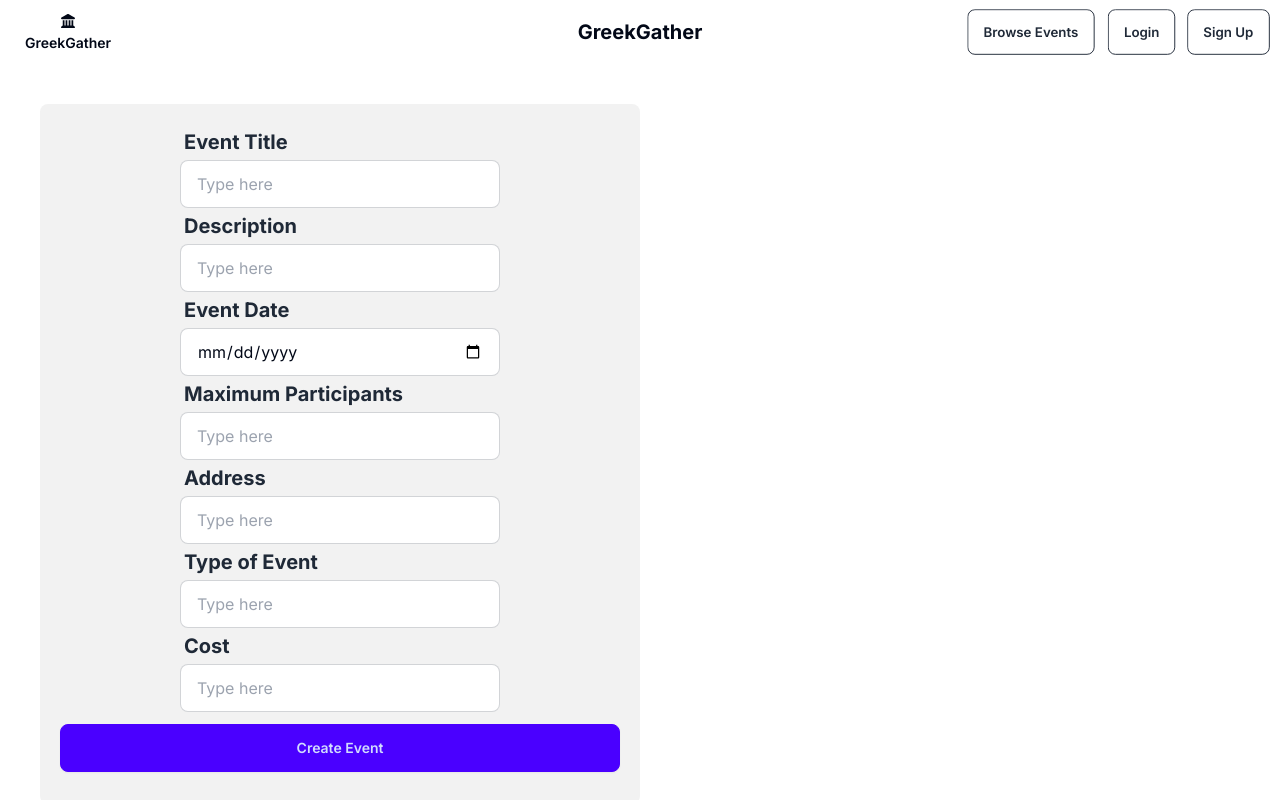
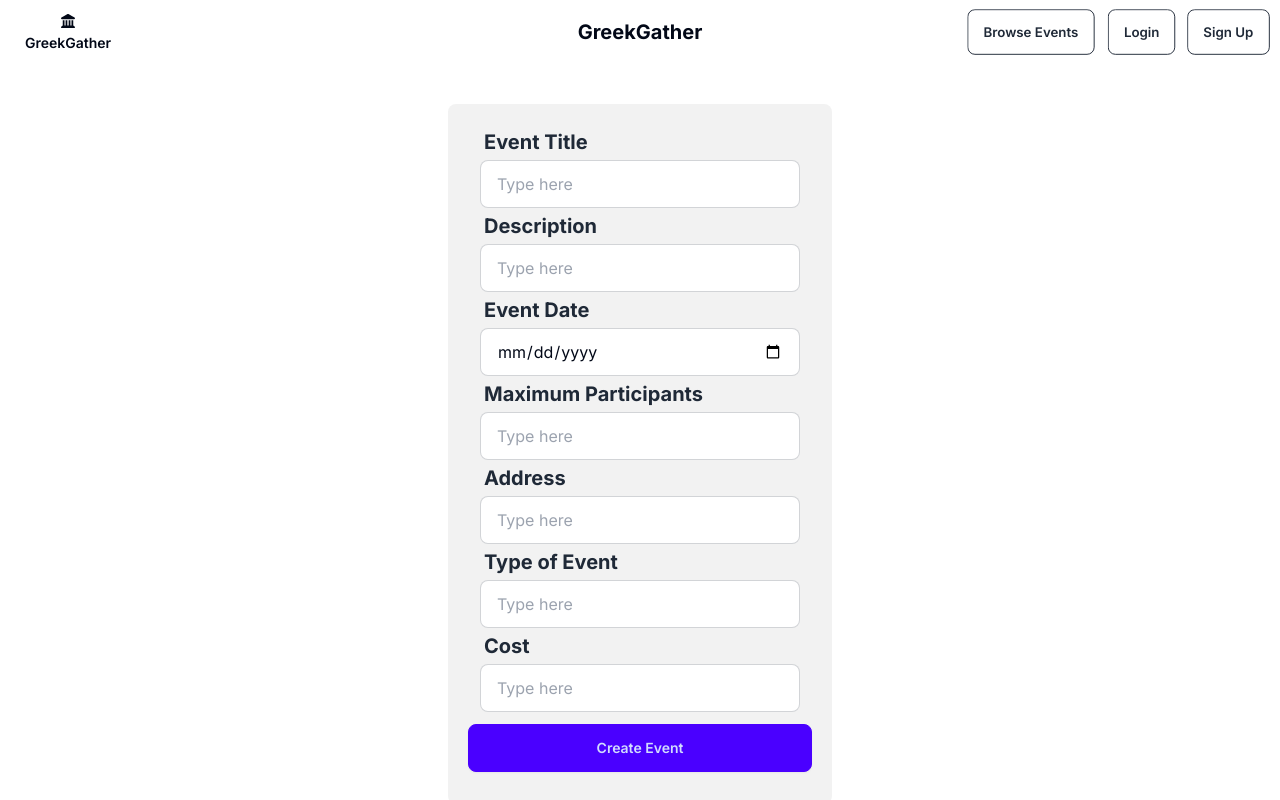
Before and after one commit to christprix/GatherGreek, a Next.js app: page /create_event/form in a window 1280 px wide. Shown: the top 800 px of the page. Built offline with nearby package versions, Linux system fonts and the light colour scheme; no server answers.

Commit message:
create form

```diff
--- a/src/app/create_event/form/page.tsx
+++ b/src/app/create_event/form/page.tsx
@@ -1,7 +1,7 @@
 export default function Page() {
   return (
-    <div className="m-5 p-5">
-      <div className="flex flex-col w-96 md:w-1/2 items-center text-center p-5 rounded-lg bg-base-200">
+    <div className="m-5 p-5 flex justify-center">
+      <div className="flex flex-col w-96 items-center text-center p-5 rounded-lg bg-base-200">
         <label className="form-control w-full max-w-xs">
           <div className="label">
             <span className="label-text text-xl font-bold">Event Title</span>
```
